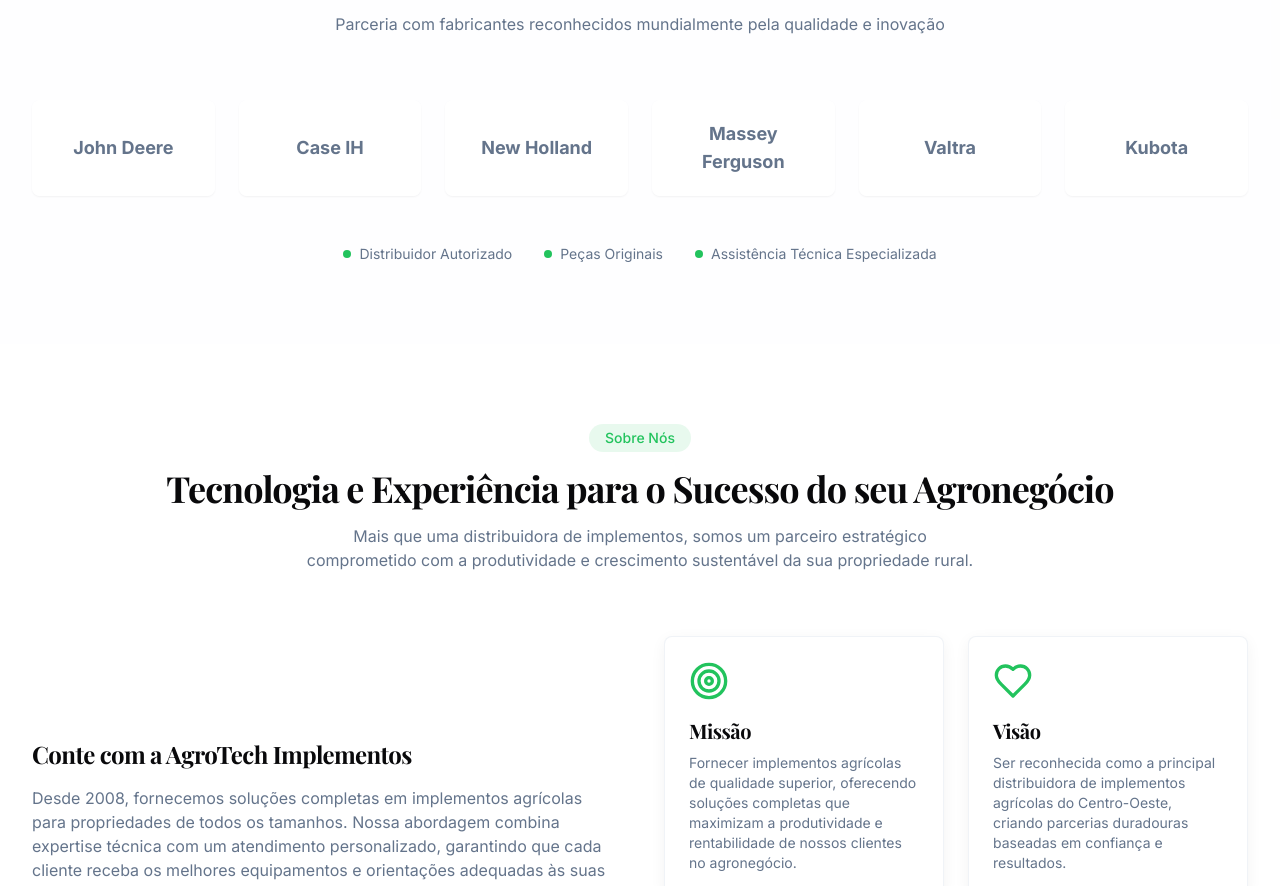
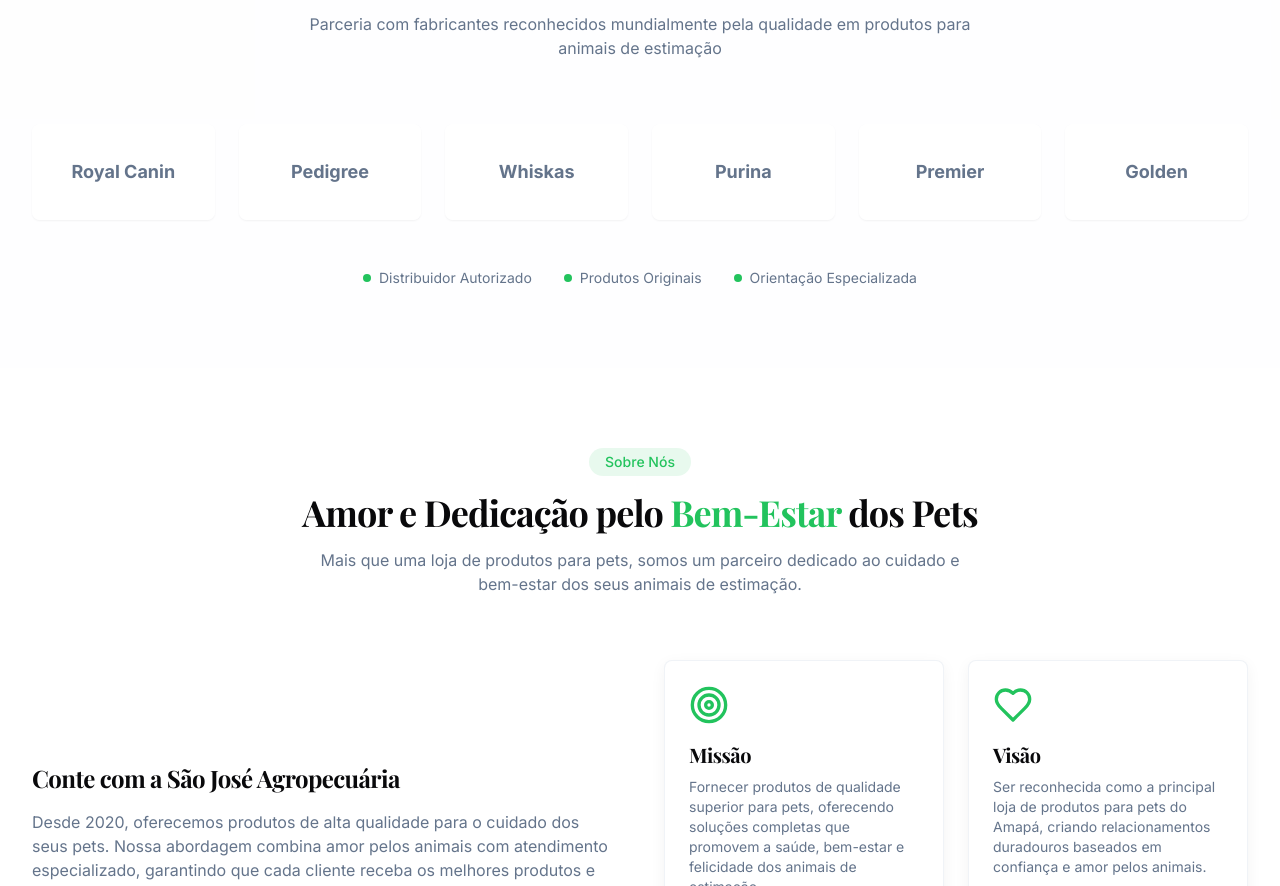
Before and after one commit to DevZipMateus/sao-jose-agro, a React (Vite) app: page / in a window 1280 px wide. Shown: the part 1914-2800 px from the top of the page. Built offline with nearby package versions, Linux system fonts and the light colour scheme.

Commit message:
Refactor: Ensure site matches prompt
Review and correct the website to align with the initial prompt for São José Agropecuária, making necessary adjustments to ensure all requirements are met.

```diff
--- a/src/components/AboutSection.tsx
+++ b/src/components/AboutSection.tsx
@@ -34,11 +34,11 @@ const AboutSection = () => {
             Sobre Nós
           </span>
           <h2 className="text-3xl md:text-4xl font-bold mb-4 animate-on-scroll">
-            Tecnologia e Experiência para o Sucesso do seu Agronegócio
+            Amor e Dedicação pelo <span className="text-primary">Bem-Estar</span> dos Pets
           </h2>
           <p className="text-muted-foreground max-w-2xl mx-auto animate-on-scroll">
-            Mais que uma distribuidora de implementos, somos um parceiro estratégico comprometido com
-            a produtividade e crescimento sustentável da sua propriedade rural.
+            Mais que uma loja de produtos para pets, somos um parceiro dedicado ao cuidado e
+            bem-estar dos seus animais de estimação.
           </p>
         </div>
 
@@ -46,20 +46,20 @@ const AboutSection = () => {
           <div className="space-y-6">
             <div className="animate-on-scroll">
               <h3 className="text-2xl font-bold mb-4">
-                Conte com a AgroTech Implementos
+                Conte com a São José Agropecuária
               </h3>
               <p className="text-muted-foreground mb-6">
-                Desde 2008, fornecemos soluções completas em implementos agrícolas para propriedades
-                de todos os tamanhos. Nossa abordagem combina expertise técnica com um atendimento
-                personalizado, garantindo que cada cliente receba os melhores equipamentos e
-                orientações adequadas às suas necessidades específicas de produção.
+                Desde 2020, oferecemos produtos de alta qualidade para o cuidado dos seus pets.
+                Nossa abordagem combina amor pelos animais com atendimento especializado,
+                garantindo que cada cliente receba os melhores produtos e orientações adequadas
+                às necessidades específicas dos seus animais de estimação.
               </p>
               <ul className="space-y-3">
                 {[
-                  'Equipe técnica especializada em agronegócio',
-                  'Amplo portfólio de marcas líderes do mercado',
-                  'Assistência técnica qualificada e peças originais',
-                  'Atendimento personalizado e suporte pós-venda'
+                  'Equipe especializada em cuidados com pets',
+                  'Amplo portfólio de marcas renomadas para pets',
+                  'Orientação qualificada e produtos originais',
+                  'Atendimento personalizado e suporte especializado'
                 ].map((item, index) => (
                   <li key={index} className="flex items-start gap-3">
                     <Check className="h-5 w-5 text-primary flex-shrink-0 mt-0.5" />
@@ -74,22 +74,22 @@ const AboutSection = () => {
             <AboutCard
               icon={<Target className="h-10 w-10 text-primary" />}
               title="Missão"
-              description="Fornecer implementos agrícolas de qualidade superior, oferecendo soluções completas que maximizam a produtividade e rentabilidade de nossos clientes no agronegócio."
+              description="Fornecer produtos de qualidade superior para pets, oferecendo soluções completas que promovem a saúde, bem-estar e felicidade dos animais de estimação."
             />
             <AboutCard
               icon={<Heart className="h-10 w-10 text-primary" />}
               title="Visão"
-              description="Ser reconhecida como a principal distribuidora de implementos agrícolas do Centro-Oeste, criando parcerias duradouras baseadas em confiança e resultados."
+              description="Ser reconhecida como a principal loja de produtos para pets do Amapá, criando relacionamentos duradouros baseados em confiança e amor pelos animais."
             />
             <AboutCard
               icon={<Award className="h-10 w-10 text-primary" />}
               title="Valores"
-              description="Comprometimento com a qualidade, inovação tecnológica, sustentabilidade, ética nos negócios e excelência no atendimento ao produtor rural."
+              description="Amor pelos animais, compromisso com a qualidade, sustentabilidade, ética nos negócios e excelência no atendimento aos tutores de pets."
             />
             <AboutCard
               icon={<Check className="h-10 w-10 text-primary" />}
               title="Diferenciais"
-              description="Assistência técnica especializada, estoque completo, entrega rápida, financiamento facilitado e equipe com conhecimento prático do campo."
+              description="Orientação especializada, produtos de qualidade, atendimento personalizado, entrega rápida e equipe apaixonada por pets."
             />
           </div>
         </div>
--- a/src/components/BrandsSection.tsx
+++ b/src/components/BrandsSection.tsx
@@ -26,12 +26,12 @@ const BrandsSection = () => {
   }, []);
 
   const brands = [
-    { name: "John Deere", logo: "https://logos-world.net/wp-content/uploads/2020/04/John-Deere-Logo.png" },
-    { name: "Case IH", logo: "https://logoeps.com/wp-content/uploads/2013/01/case-ih-vector-logo.png" },
-    { name: "New Holland", logo: "https://logos-world.net/wp-content/uploads/2020/08/New-Holland-Logo.png" },
-    { name: "Massey Ferguson", logo: "https://logohistory.net/wp-content/uploads/2023/02/Massey-Ferguson-Logo.png" },
-    { name: "Valtra", logo: "https://logoeps.com/wp-content/uploads/2014/09/valtra-vector-logo.png" },
-    { name: "Kubota", logo: "https://logoeps.com/wp-content/uploads/2014/09/kubota-vector-logo.png" }
+    { name: "Royal Canin", logo: "https://logos-world.net/wp-content/uploads/2020/12/Royal-Canin-Logo.png" },
+    { name: "Pedigree", logo: "https://logos-world.net/wp-content/uploads/2021/02/Pedigree-Logo.png" },
+    { name: "Whiskas", logo: "https://logos-world.net/wp-content/uploads/2021/02/Whiskas-Logo.png" },
+    { name: "Purina", logo: "https://logos-world.net/wp-content/uploads/2021/02/Purina-Logo.png" },
+    { name: "Premier", logo: "https://example.com/premier-logo.png" },
+    { name: "Golden", logo: "https://example.com/golden-logo.png" }
   ];
 
   return (
@@ -42,10 +42,10 @@ const BrandsSection = () => {
             Nossas Marcas Parceiras
           </span>
           <h2 className="text-3xl md:text-4xl font-bold mb-4 animate-on-scroll">
-            Trabalhamos com as <span className="text-primary">Melhores Marcas</span> do Mercado
+            Trabalhamos com as <span className="text-primary">Melhores Marcas</span> para Pets
           </h2>
           <p className="text-muted-foreground max-w-2xl mx-auto animate-on-scroll">
-            Parceria com fabricantes reconhecidos mundialmente pela qualidade e inovação
+            Parceria com fabricantes reconhecidos mundialmente pela qualidade em produtos para animais de estimação
           </p>
         </div>
 
@@ -73,11 +73,11 @@ const BrandsSection = () => {
             </div>
             <div className="flex items-center">
               <div className="w-2 h-2 bg-primary rounded-full mr-2"></div>
-              Peças Originais
+              Produtos Originais
             </div>
             <div className="flex items-center">
               <div className="w-2 h-2 bg-primary rounded-full mr-2"></div>
-              Assistência Técnica Especializada
+              Orientação Especializada
             </div>
           </div>
         </div>
--- a/src/components/Header.tsx
+++ b/src/components/Header.tsx
@@ -52,12 +52,6 @@ const Header = () => {
               className="text-foreground hover:text-primary transition-colors font-medium"
             >
               Produtos
-            </button>
-            <button
-              onClick={() => scrollToSection('products')}
-              className="text-foreground hover:text-primary transition-colors font-medium"
-            >
-              Destaques
             </button>
             <button
               onClick={() => scrollToSection('testimonials')}
@@ -118,12 +112,6 @@ const Header = () => {
                 Produtos
               </button>
               <button
-                onClick={() => scrollToSection('products')}
-                className="text-left text-foreground hover:text-primary transition-colors font-medium mobile-nav-link"
-              >
-                Destaques
-              </button>
-              <button
                 onClick={() => scrollToSection('testimonials')}
                 className="text-left text-foreground hover:text-primary transition-colors font-medium mobile-nav-link"
               >
```
